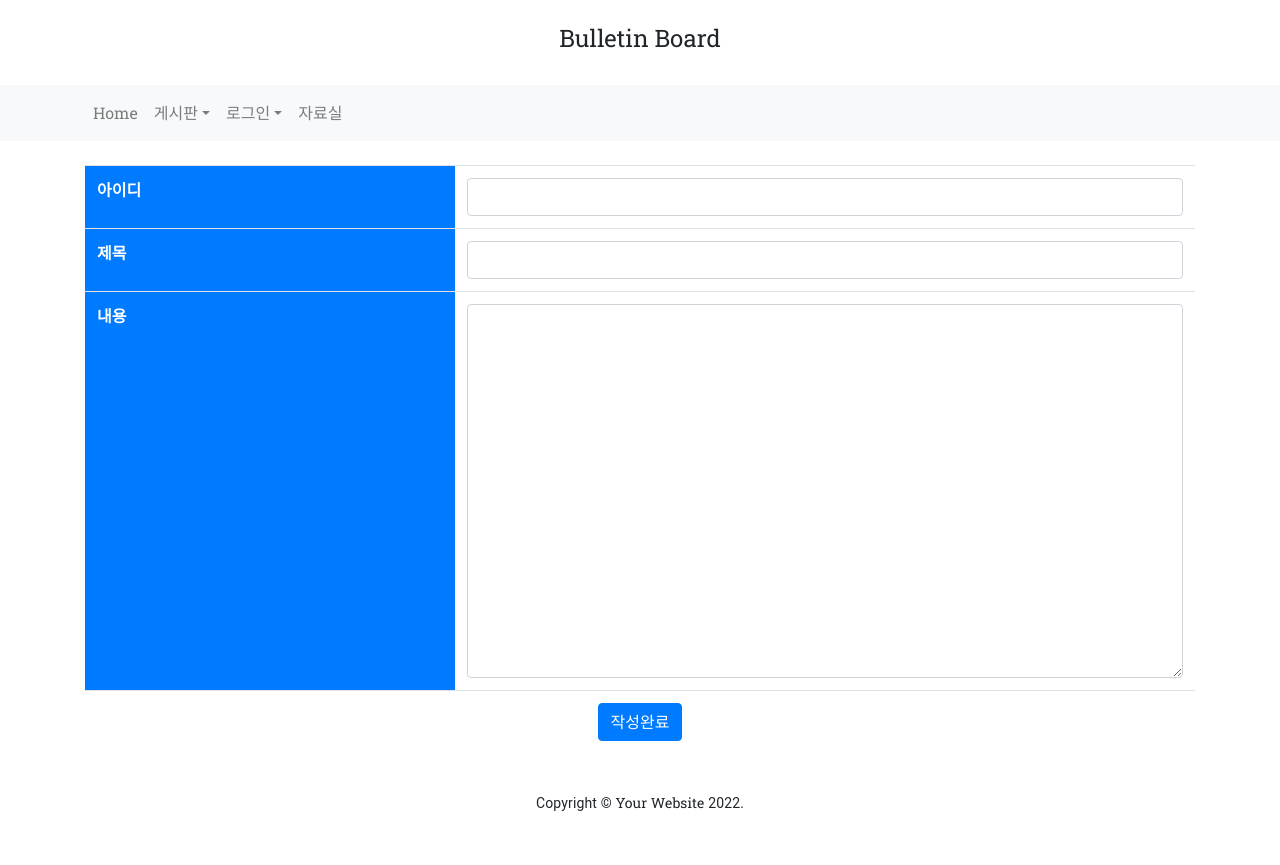
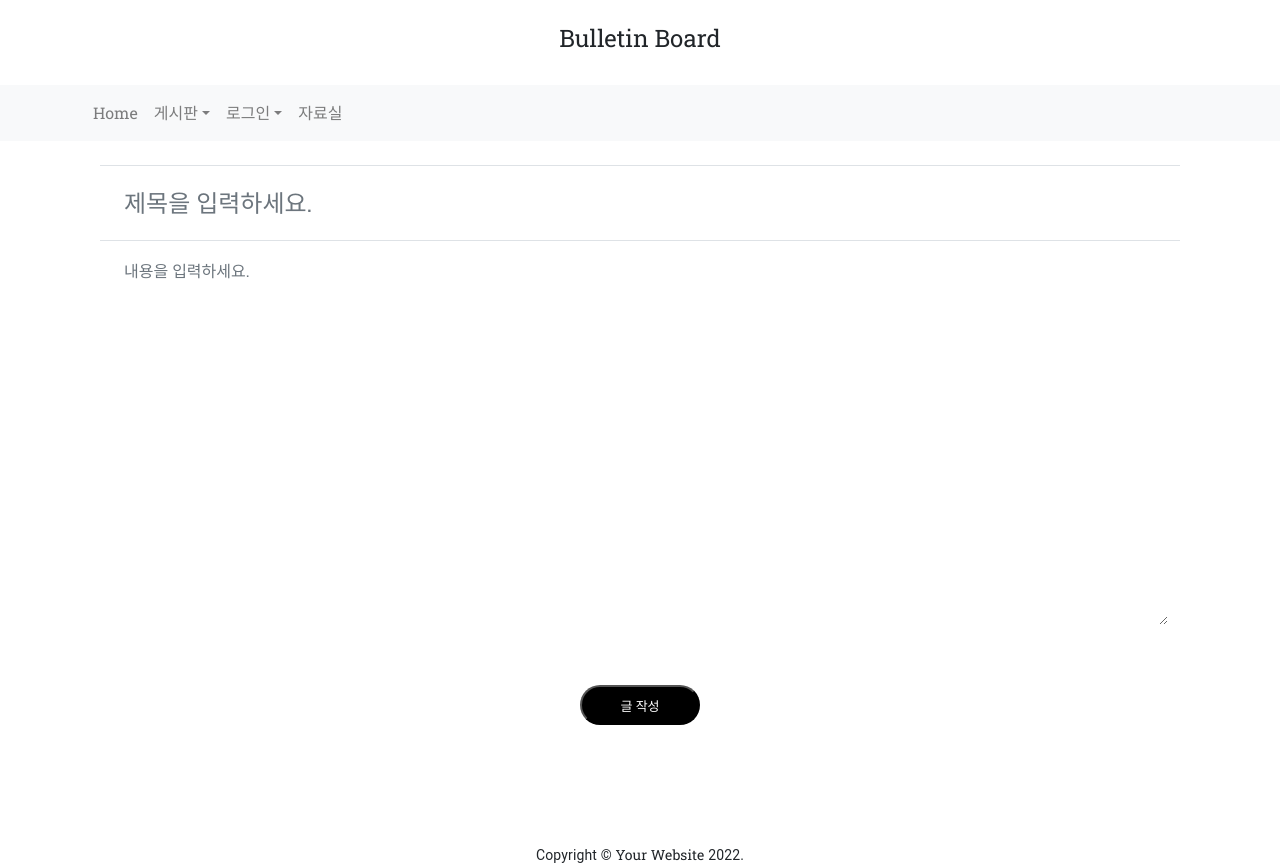
Before and after one commit to IMHYEWON/react-springboot-bbs, a React (Create React App) app in the folder client/: page /bbswrite in a window 1280 px wide. Before the commit the page ends 813 px from the top, so only its background shows below. Built offline with nearby package versions, Linux system fonts and the light colour scheme.

Commit message:
fix : 글 작성 화면 css 변경

```diff
--- a/client/src/Components/bbswrite.js
+++ b/client/src/Components/bbswrite.js
@@ -2,6 +2,9 @@ import React, { useState } from "react";
 import axios from "axios";
 import { useNavigate } from "react-router-dom";
 import { call } from '../Service/ApiService';
+import { BlackButton } from './button';
+import "./button.css";
+
 function Bbswrite() {
 
     let history = useNavigate();
@@ -15,7 +18,7 @@ function Bbswrite() {
     const contentChange = (e) => setContent(e.target.value);
 
     const writeBbs = () =>{
-    //    alert('writeBbs');
+        alert('writeBbs');
         if(title === undefined || title.trim() === ''){
             alert('제목을 작성해 주십시오');
             return;
@@ -34,39 +37,33 @@ function Bbswrite() {
 
     return (
         <div>
-            {/* <h2>Bbswrite</h2> */}
+            <div id="app" className="container">
             <table className="table">
-            <col width="200"/><col width="400"/>
-				<tr>
-		    	    <th>아이디</th>
-			        <td>
-				        <input type="text" className="form-control" size="50px" value={id}
-                                  onChange={idChange}/>
-                    </td>
-		        </tr>
+            <tbody>
                 <tr>
-                    <th>제목</th>
-                    <td>
-                        <input type="text" className="form-control" size="50px" value={title}
-                                   onChange={titleChange}/>
+                    <td className="title">
+                        <input type="text" className="form-control" size="50px" style={{border : '0px', fontSize : '24px'}}
+                        placeholder='제목을 입력하세요.' value={title} onChange={titleChange}/>
                     </td>
                 </tr>
+
                 <tr>
-                    <th>내용</th>
                     <td>
-                        <textarea className="form-control" rows="15" value={content}
-                                    onChange={contentChange}></textarea>
+                        <textarea className="form-control" rows="15" style={{border : '0px'}}
+                        placeholder='내용을 입력하세요.' value={content} onChange={contentChange}/>
                     </td>
                 </tr>
-                <tr>
-                    <td colspan="2" align="center">
-                        <button onClick={()=>writeBbs()} className="btn btn-primary">
-                          작성완료
-                        </button>
-                    </td>
-                </tr>
+
+            </tbody>
             </table>
+            <div className="my-5 d-flex justify-content-center">
+                <button className="btn-black" type="button" onClick={()=>writeBbs()}>글 작성</button>
+            </div>
+            <br/><br/>
+
+            </div>
         </div>
+
     );
 }
 
```
Also changed, not shown: client/src/Components/bbsdetail.js (+1 -7 lines).
